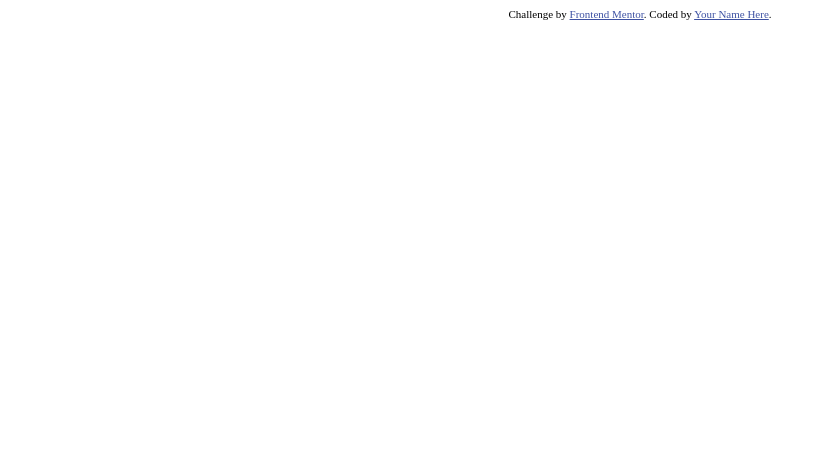
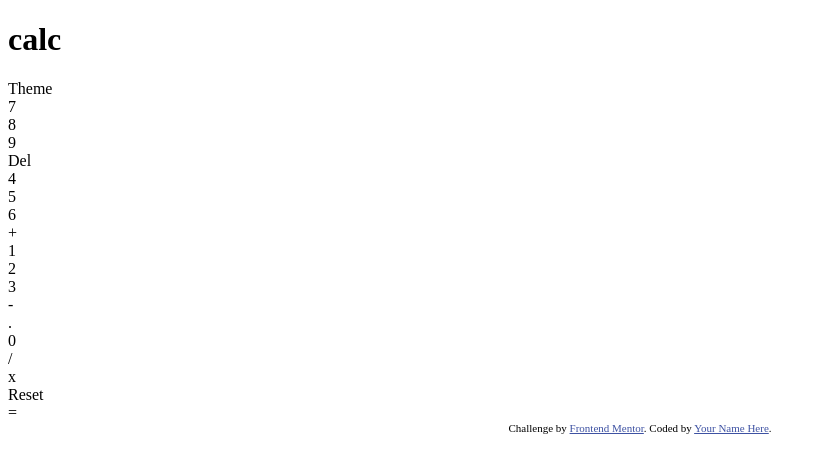
Before and after one commit to Kerri-AnnBates/Calculator, a plain HTML site: page index.html in a window 1280 px wide. Shown: the whole page, without its empty margins (0-824 px from the left). Drawn offline with Linux system fonts and the light colour scheme.

Commit message:
start base structure

```diff
--- a/index.html
+++ b/index.html
@@ -1,5 +1,6 @@
 <!DOCTYPE html>
 <html lang="en">
+
 <head>
   <meta charset="UTF-8">
   <meta name="viewport" content="width=device-width, initial-scale=1.0"> <!-- displays site properly based on user's device -->
@@ -10,17 +11,77 @@
 
   <!-- Feel free to remove these styles or customise in your own stylesheet 👍 -->
   <style>
-    .attribution { font-size: 11px; text-align: center; }
-    .attribution a { color: hsl(228, 45%, 44%); }
+    .attribution {
+      font-size: 11px;
+      text-align: center;
+    }
+
+    .attribution a {
+      color: hsl(228, 45%, 44%);
+    }
   </style>
 </head>
+
 <body>
 
+  <main>
+    <div class="conatainer">
+      <div class="calc-wrapper">
+        <div class="calc-header">
+          <h1>calc</h1>
+          <div>Theme</div>
+        </div>
 
+        <div class="calc-body">
+          <div class="display"></div>
+          <div class="functions">
+            <div class="top">
+              <div class="row">
+                <div>7</div>
+                <div>8</div>
+                <div>9</div>
+                <div>Del</div>
+              </div>
 
-  <div class="attribution">
-    Challenge by <a href="https://www.frontendmentor.io?ref=challenge" target="_blank">Frontend Mentor</a>.
-    Coded by <a href="#">Your Name Here</a>.
-  </div>
+              <div class="row">
+                <div>4</div>
+                <div>5</div>
+                <div>6</div>
+                <div>+</div>
+              </div>
+
+              <div class="row">
+                <div>1</div>
+                <div>2</div>
+                <div>3</div>
+                <div>-</div>
+              </div>
+
+              <div class="row">
+                <div>.</div>
+                <div>0</div>
+                <div>/</div>
+                <div>x</div>
+              </div>
+              <div class="row"></div>
+            </div>
+
+            <div class="bottom">
+              <div>Reset</div>
+              <div>=</div>
+            </div>
+          </div>
+        </div>
+      </div>
+    </div>
+  </main>
+
+  <footer class="attribution">
+    <div class="container">
+      Challenge by <a href="https://www.frontendmentor.io?ref=challenge" target="_blank">Frontend Mentor</a>.
+      Coded by <a href="#">Your Name Here</a>.
+    </div>
+  </footer>
 </body>
+
 </html>
```
